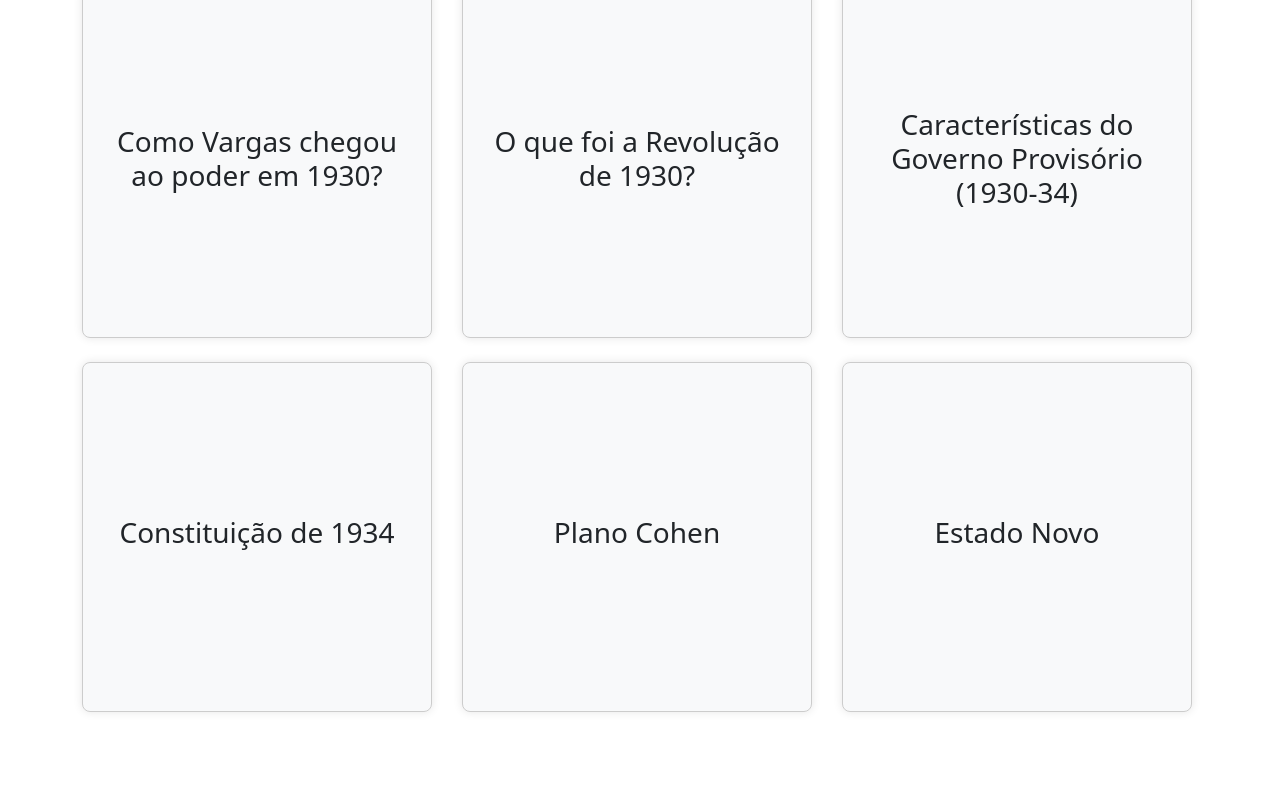
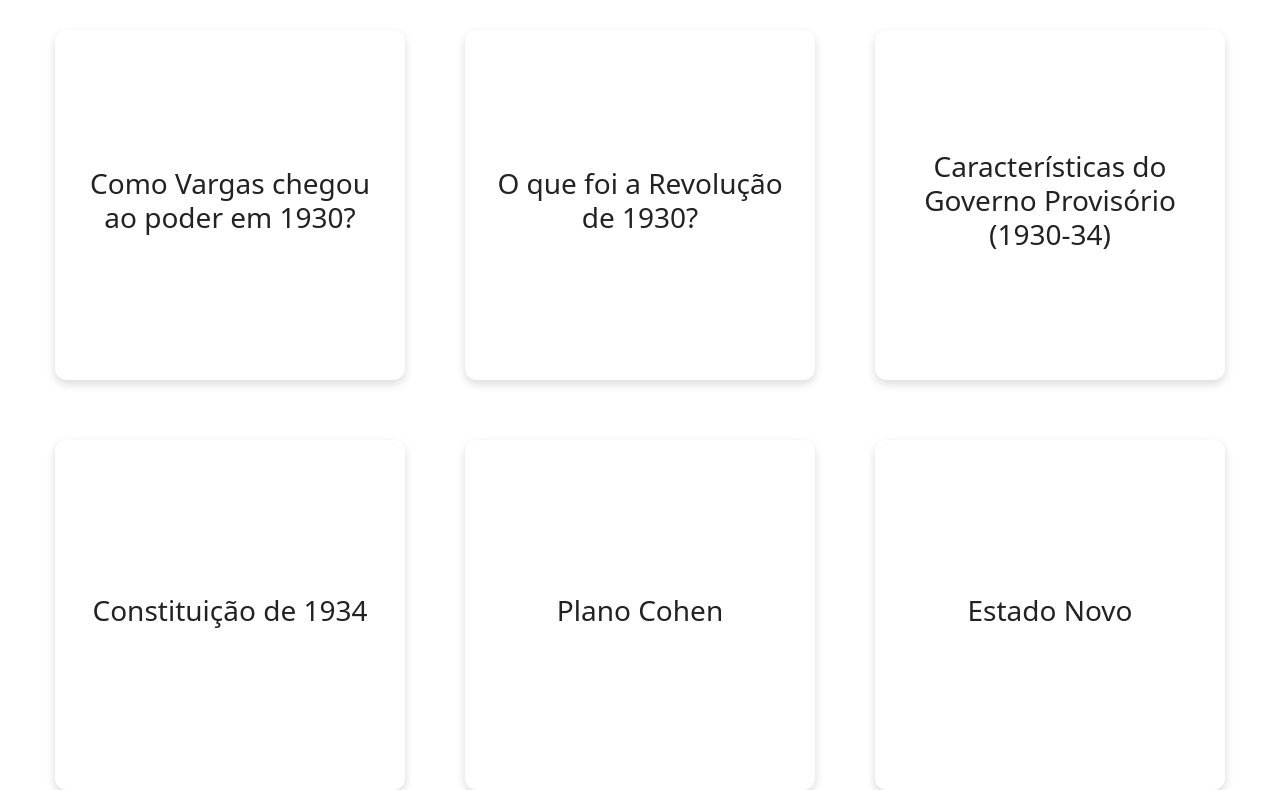
Before and after one commit to caioocode/resumosdahistoria, a plain HTML site: page resumos_historia/temas/era-vargas/vargas.html in a window 1280 px wide. Shown: the part 241-1031 px from the top of the page. Before the commit the page ends 953 px from the top, so only its background shows below. Drawn offline with nearby package versions, Linux system fonts and the light colour scheme.

```diff
--- a/resumos_historia/temas/era-vargas/vargas.css
+++ b/resumos_historia/temas/era-vargas/vargas.css
@@ -18,7 +18,6 @@ body {
     text-align: center;
   }
 
-/*
   .card-grid {
     display: flex;
     flex-wrap: wrap;
@@ -72,49 +71,3 @@ body {
     color: #fff;
     transform: rotateY(180deg);
   }
-*/
-
-.flip-card {
-    background-color: transparent;
-    perspective: 1000px;
-    cursor: pointer;
-    height: 350px;
-    width: 350px;
-  }
-
-  .flip-card-inner {
-    position: relative;
-    width: 100%;
-    height: 100%;
-    text-align: center;
-    transition: transform 0.6s;
-    transform-style: preserve-3d;
-  }
-
-  .flip-card.flipped .flip-card-inner {
-    transform: rotateY(180deg);
-  }
-
-  .flip-card-front, .flip-card-back {
-    position: absolute;
-    width: 100%;
-    height: 100%;
-    backface-visibility: hidden;
-    border: 1px solid #ccc;
-    border-radius: 8px;
-    display: flex;
-    align-items: center;
-    justify-content: center;
-    padding: 20px;
-    box-shadow: 0 0 10px rgba(0,0,0,0.1);
-  }
-
-  .flip-card-front {
-    background-color: #f8f9fa;
-  }
-
-  .flip-card-back {
-    background-color: #007BFF;
-    color: white;
-    transform: rotateY(180deg);
-  }
--- a/resumos_historia/temas/era-vargas/vargas.html
+++ b/resumos_historia/temas/era-vargas/vargas.html
@@ -3,7 +3,7 @@
 <head>
   <meta charset="UTF-8">
   <meta name="viewport" content="width=device-width, initial-scale=1">
-  <link rel="stylesheet" href="/resumos_historia/temas/era-vargas/vargas.css">
+  <link rel="stylesheet" href="/resumosdahistoria/resumos_historia/temas/era-vargas/vargas.css">
   <link rel="stylesheet" href="https://cdn.jsdelivr.net/npm/bootstrap@5.3.6/dist/css/bootstrap.min.css">
 
   <title>Flashcards - Primeira Guerra Mundial</title>
@@ -14,7 +14,7 @@
         <div class="container">
           <header class="d-flex justify-content-center py-3">
               <ul class="nav nav-pills">
-                  <li class="nav-item"><a href="/index.html" class="nav-link active" aria-current="page">Home</a></li>
+                  <li class="nav-item"><a href="/resumosdahistoria/index.html" class="nav-link active" aria-current="page">Home</a></li>
                   <li class="nav-item"><a href="#" class="nav-link">Sobre mim</a></li>
                   <li class="nav-item"><a href="#" class="nav-link">Contato</a></li>
               </ul>
@@ -95,10 +95,9 @@
   </div>
 -->
 
-<div class="container">
-    <div class="row g-4">
+<div class="card-grid">
 
-      <div class="col-md-4">
+
         <div class="flip-card" onclick="this.classList.toggle('flipped')">
           <div class="flip-card-inner">
             <div class="flip-card-front">
@@ -109,9 +108,9 @@
             </div>
           </div>
         </div>
-      </div>
 
-      <div class="col-md-4">
+
+
         <div class="flip-card" onclick="this.classList.toggle('flipped')">
           <div class="flip-card-inner">
             <div class="flip-card-front">
@@ -122,9 +121,8 @@
             </div>
           </div>
         </div>
-      </div>
 
-      <div class="col-md-4">
+
         <div class="flip-card" onclick="this.classList.toggle('flipped')">
           <div class="flip-card-inner">
             <div class="flip-card-front">
@@ -135,11 +133,11 @@
             </div>
           </div>
         </div>
-      </div>
+
 
       <!-- Adicione mais .col-md-4 com flip-cards aqui... -->
 
-      <div class="col-md-4">
+
         <div class="flip-card" onclick="this.classList.toggle('flipped')">
           <div class="flip-card-inner">
             <div class="flip-card-front">
@@ -150,9 +148,8 @@
             </div>
           </div>
         </div>
-      </div>
 
-      <div class="col-md-4">
+
         <div class="flip-card" onclick="this.classList.toggle('flipped')">
           <div class="flip-card-inner">
             <div class="flip-card-front">
@@ -163,9 +160,9 @@
             </div>
           </div>
         </div>
-      </div>
 
-      <div class="col-md-4">
+
+
         <div class="flip-card" onclick="this.classList.toggle('flipped')">
           <div class="flip-card-inner">
             <div class="flip-card-front">
@@ -176,9 +173,7 @@
             </div>
           </div>
         </div>
-      </div>
 
-    </div>
 </div>
 
 </body>
--- a/resumos_historia/temas/primeira_guerra/primeiraguerra.css
+++ b/resumos_historia/temas/primeira_guerra/primeiraguerra.css
@@ -28,8 +28,8 @@ body {
 
   .flip-card {
     background-color: transparent;
-    width: 280px;
-    height: 180px;
+    width: 350px;
+    height: 350px;
     perspective: 1000px;
     cursor: pointer;
   }
```
Also changed, not shown: css/flashcards.css (+9 -0 lines), index.html (+4 -1 lines), resumos_historia/flashcards.html (+5 -4 lines), resumos_historia/temas/primeira_guerra/primeiraguerra.html (+6 -3 lines), resumos_historia/temas/rev-francesa/rev-francesa.html (+2 -2 lines).
